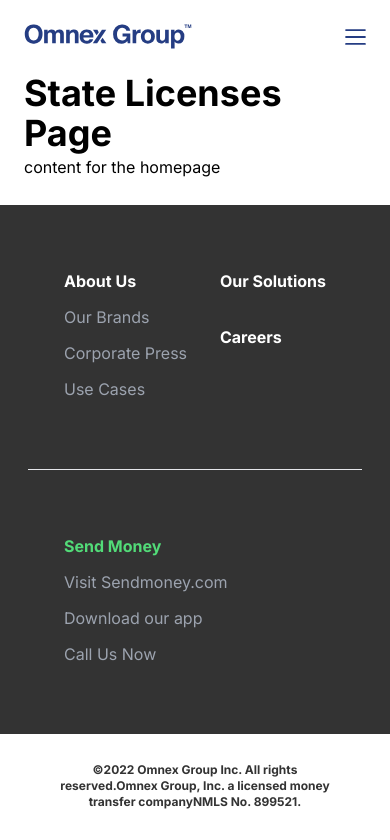
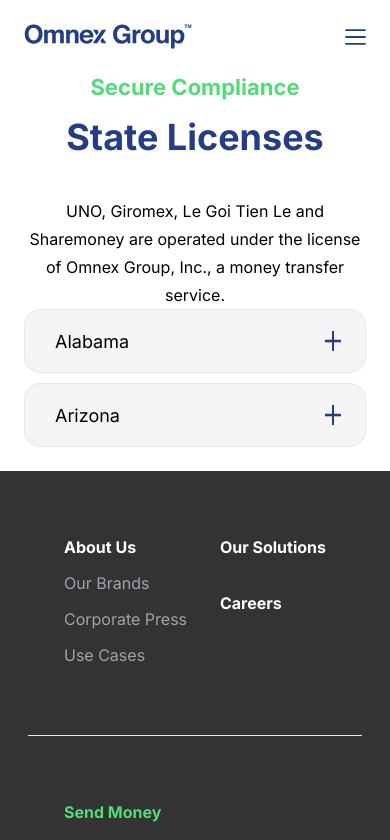
Before and after one commit to hkim13/omnexgroup, a Next.js app: page /regulatory/state-licenses in a window 390 px wide. Shown: the top 840 px of the page. Built offline with nearby package versions, Linux system fonts and the light colour scheme.

Commit message:
state licenses page: mobile 2 states complete - need to modify for larger dimension

```diff
--- a/app/(inner)/regulatory/state-licenses/page.js
+++ b/app/(inner)/regulatory/state-licenses/page.js
@@ -1,10 +1,78 @@
+"use client"
+
 import Image from 'next/image'
+import Heading from '@/components/Heading'
+import { useState } from 'react';
 
 export default function StateLicenses() {
+  const [activeAccordion, setActiveAccordion] = useState('National');
+
+  const handleAccordion = (id) => {
+    if (activeAccordion === id) {
+     return;
+    }
+      setActiveAccordion(id);
+  };
+
   return (
     <main>
-      <h1>State Licenses Page</h1>
-      <p>content for the homepage</p>
+      <div className='flex flex-col gap-10 text-center'>
+        <div>
+          <h3 className="font-bold pb-4 text-green">Secure Compliance</h3>
+          <h1 className='text-[#253D84]'>State Licenses</h1>
+        </div>
+        <p>UNO, Giromex, Le Goi Tien Le and Sharemoney are operated under the license of Omnex Group, Inc., a money transfer service.</p>
+      </div>
+
+      <div className='grid grid-cols-1 gap-2.5'>
+        {/* Alabama */}
+        <div className='bg-[#F5F5F5] flex flex-row border justify-between rounded-2xl h-[64px] items-center' onClick={() => handleAccordion('Alabama')}>
+          <div className='text-[18px] pl-[30px]'>Alabama</div>
+          <div className='w-[40px] h-[20px] md:hidden'>
+            <img className='pr-[24px] w-full h-full' src="/SVG/Group 154.png" alt="" />
+          </div>
+        </div>
+        {activeAccordion === 'Alabama' && (
+          <div className='border rounded-2xl grid grid-cols-3 px-[30px] py-[25px] gap-4'>
+            <div className='col-span-1'>State</div>
+            <div className='col-span-2 font-bold'>Alabama</div>
+            <div className='col-span-1'>Regulatory Agency</div>
+            <div className='col-span-2'>
+              <a href="https://asc.alabama.gov/" className='font-bold' target="_blank" rel="noopener noreferrer">Alabama Securities Commission</a>
+              <br/>License # SOC#306
+            </div>
+            <div className='col-span-1'>License</div>
+            <div className='col-span-2 font-bold'>
+              <a href="https://www.sharemoney.com/assets/license/send-money-alabama-license.pdf" className='font-bold' target="_blank" rel="noopener noreferrer">Alabama</a>
+            </div>
+          </div>
+        )}
+
+        {/* Arizona */}
+        <div className='bg-[#F5F5F5] flex flex-row border justify-between rounded-2xl h-[64px] items-center' onClick={() => handleAccordion('Arizona')}>
+          <div className='text-[18px] pl-[30px]'>Arizona</div>
+          <div className='w-[40px] h-[20px]'>
+            <img className='pr-[24px] w-full h-full' src="/SVG/Group 154.png" alt="" />
+          </div>
+        </div>
+        {activeAccordion === 'Arizona' && (
+          <div className='border rounded-2xl grid grid-cols-3 px-[30px] py-[25px] gap-4'>
+            <div className='col-span-1'>State</div>
+            <div className='col-span-2 font-bold'>Arizona</div>
+            <div className='col-span-1'>Regulatory Agency</div>
+            <div className='col-span-2'>
+              <a href="https://asc.Arizona.gov/" className='font-bold' target="_blank" rel="noopener noreferrer">Arizona Securities Commission</a>
+              <br/>License # SOC#306
+            </div>
+            <div className='col-span-1'>License</div>
+            <div className='col-span-2 font-bold'>
+              <a href="https://www.sharemoney.com/assets/license/send-money-Arizona-license.pdf" className='font-bold' target="_blank" rel="noopener noreferrer">Arizona</a>
+            </div>
+          </div>
+        )}
+
+
+      </div>
     </main>
   )
 }
```
Also changed, not shown: public/SVG/Group 154.png (added).
